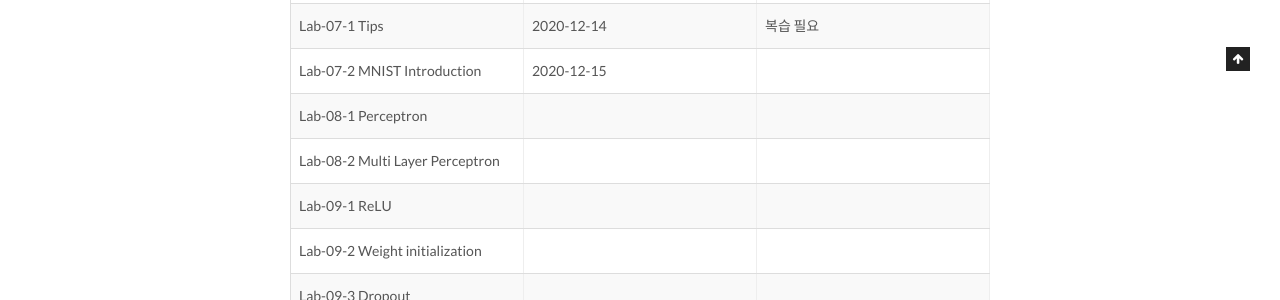
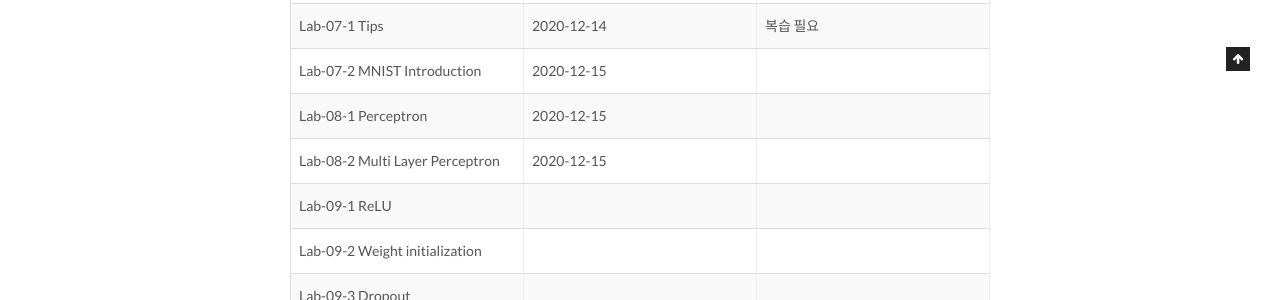
Before and after one commit to ShyRoute/ShyRoute.github.io, a Jekyll site: the page built from _posts/2020-12-14-modoo2.md, in a window 1280 px wide. Shown: the part 929-1229 px from the top of the page. Built offline with Jekyll 4.4.1, drawn with Linux system fonts in a browser that asks for light colours; comment, search, counter and statistics services are not loaded.

Commit message:
Update 2020-12-14-modoo2.md

```diff
--- a/_posts/2020-12-14-modoo2.md
+++ b/_posts/2020-12-14-modoo2.md
@@ -21,8 +21,8 @@ tags:
 |Lab-06 Softmax Classification|2020-12-14|복습 필요|
 |Lab-07-1 Tips|2020-12-14|복습 필요|
 |Lab-07-2 MNIST Introduction|2020-12-15|
-|Lab-08-1 Perceptron||
-|Lab-08-2 Multi Layer Perceptron||
+|Lab-08-1 Perceptron|2020-12-15|
+|Lab-08-2 Multi Layer Perceptron|2020-12-15|
 |Lab-09-1 ReLU||
 |Lab-09-2 Weight initialization||
 |Lab-09-3 Dropout||
```
